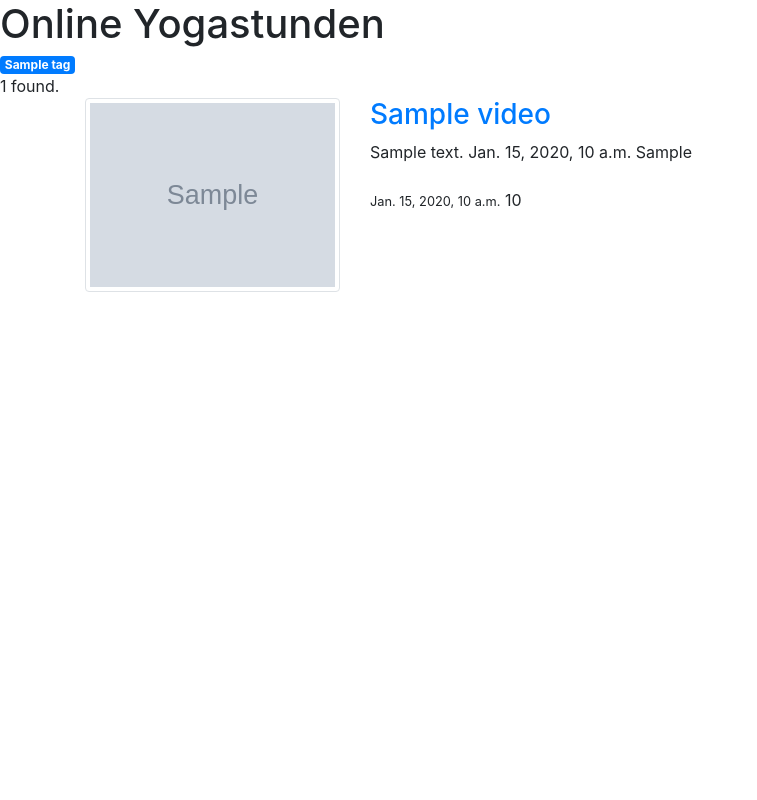
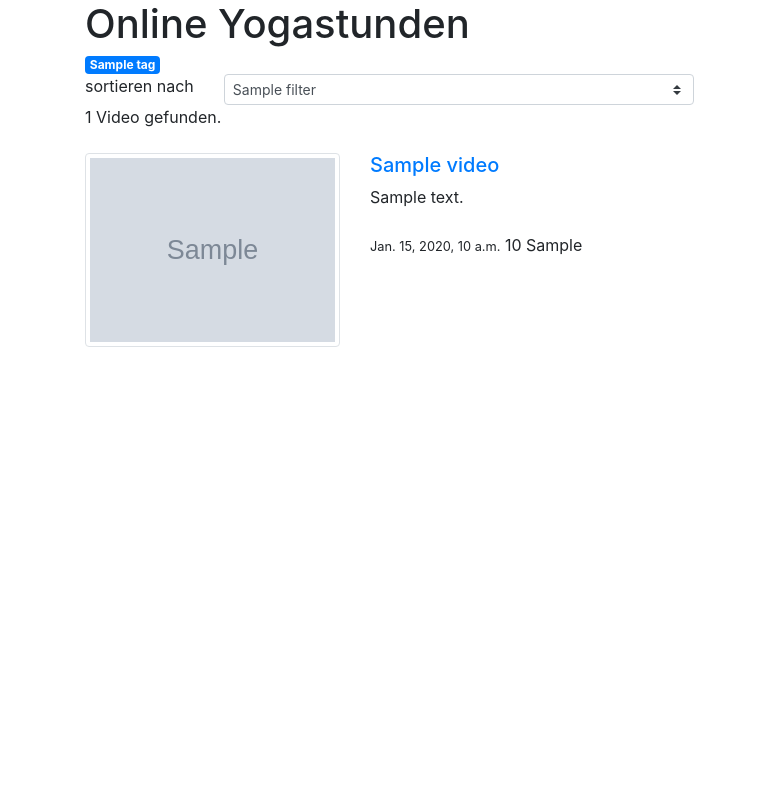
Before and after one commit to MrKrautee/django-video-gatherer, a Django app: template gatherer/templates/gatherer/video_list.html in a window 1280 px wide. Shown: the whole page, without its empty margins (0-757 px from the left). Run offline with Django 3.2, Linux system fonts and the light colour scheme; the template is opened without the code that fills it: most values are stand-ins (such as "Sample title", 1, 10 or a date in 2020); grey boxes marked "Sample" are stand-in pictures; some libraries are stand-ins or nearby versions.

Commit message:
added ordering to video_list view, still dirty

```diff
--- a/gatherer/templates/gatherer/video_list.html
+++ b/gatherer/templates/gatherer/video_list.html
@@ -2,15 +2,66 @@
 href="https://stackpath.bootstrapcdn.com/bootstrap/4.4.1/css/bootstrap.min.css"
 integrity="sha384-Vkoo8x4CGsO3+Hhxv8T/Q5PaXtkKtu6ug5TOeNV6gBiFeWPGFN9MuhOf23Q9Ifjh"
 crossorigin="anonymous">
+<script src="https://code.jquery.com/jquery-3.4.1.slim.min.js"
+	integrity="sha384-J6qa4849blE2+poT4WnyKhv5vZF5SrPo0iEjwBvKU7imGFAV0wwj1yYfoRSJoZ+n"
+	crossorigin="anonymous"></script>
+<script
+	src="https://cdn.jsdelivr.net/npm/popper.js@1.16.0/dist/umd/popper.min.js"
+integrity="sha384-Q6E9RHvbIyZFJoft+2mJbHaEWldlvI9IOYy5n3zV9zzTtmI3UksdQRVvoxMfooAo"
+crossorigin="anonymous"></script>
+<script
+	src="https://stackpath.bootstrapcdn.com/bootstrap/4.4.1/js/bootstrap.min.js"
+integrity="sha384-wfSDF2E50Y2D1uUdj0O3uMBJnjuUD4Ih7YwaYd1iqfktj0Uod8GCExl3Og8ifwB6"
+crossorigin="anonymous"></script>
 
+<script>
+	$( document ).ready(function() {
+		$('#filter').change(function(){
+			if($(this).val() != ""){
+				console.log($(this).val());
+				window.location="./?order_by="+$(this).val();
+
+			}
+		});
+	});
+</script>
+
+
+
+
+<div class="container">
 <h1> Online Yogastunden </h1>
-{% for tag in tags %}
-<a href="{% url "videos" %}{{tag.name}}">
-<span class="badge badge-primary">{{ tag.name }}</span>
-</a>
-{% endfor %}
+	<div class="row">
+			<div class="col-12">
+				{% for tag in tags %}
+				<a href="{% url "videos" %}{{tag.name}}">
+						{% if tag.name == current_tag %}
+				<span class="badge badge-warning">{{ tag.name }}</span>
+				{% else %}
+				<span class="badge badge-primary">{{ tag.name }}</span>
+				{% endif %}
+				</a>
+				{% endfor %}
+			</div>
+	</div>
+	<div class="row">
+			<div class="col-md-auto">sortieren nach</div>
+			<div class="col">
+				<select class="custom-select custom-select-sm" id="filter">
+						{% for param, name in filters.items %}
+						<option value="{{param}}"
+							{% if params == order_by %}selected{%endif%}>
+						{{ name }}
+						</option>
+						{% endfor %}
+				</select>
+
+			</div>
+			<div class="col"></div>
+	</div>
+	{{ object_list|length }} Video{{object_list|length|pluralize}} gefunden.
+</div>
 <br>
-{{ object_list|length }} found.
 <div class="container">
 {% for video in object_list %}
         <div class="row" id="{{ video.video_id }}">
@@ -19,23 +70,22 @@ crossorigin="anonymous">
             </div>
             <div class="col-9">
                 <div class="row">
-                    <div class="video_headline col-9">
-                        <h3><a href="{{ video.link}}" target="_blank">{{ video.title }}</a></h3>
+                    <div class="video_headline col">
+                        <h5><a href="{{ video.link}}" target="_blank">{{ video.title }}</a></h5>
                     </div>
                 </div>
                 <div class="row">
-                    <div class="video_description col-9">
+                    <div class="video_description col">
                         {{ video.description|truncatewords:75 }}
-                        {{ video.published_at }}
-                        {{ video.live_broadcast }}
                         <br />
                         <br />
                     </div>
                 </div>
                 <div class="row">
-                    <div class="video_meta col-9">
+                    <div class="video_meta col">
 			    <small class="mute">{{ video.published_at }}</small>
                         {{ video.duration }}
+                        {{ video.live_broadcast }}
                         <br />
                         <br />
                     </div>
```
Also changed, not shown: gatherer/views.py (+19 -1 lines).
